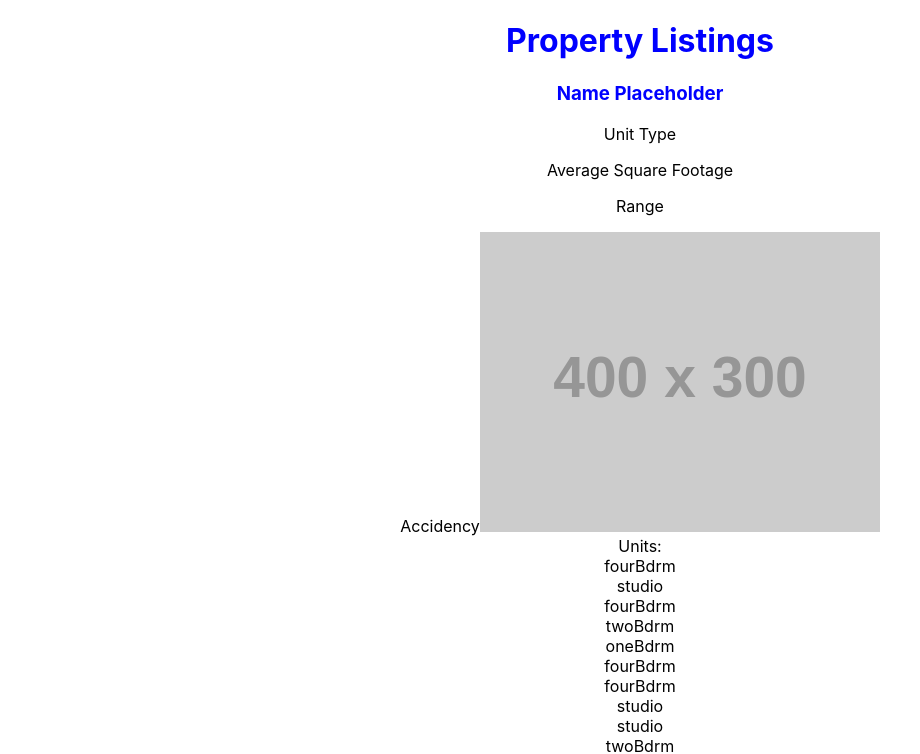
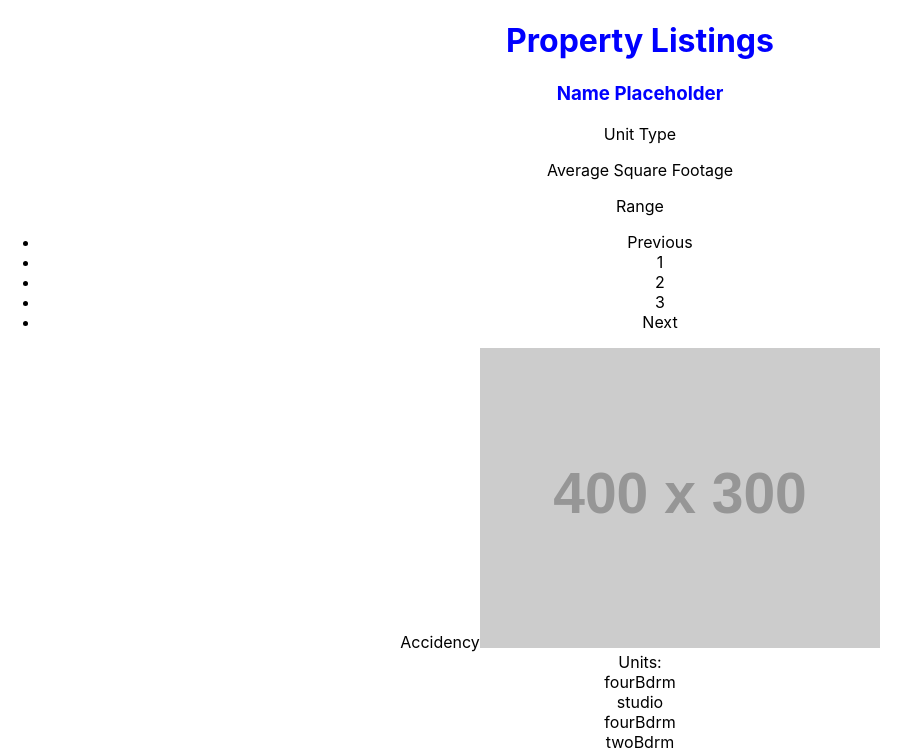
Before and after one commit to coderlore/property-demo, a React (Create React App) app: page / in a window 1280 px wide. Shown: the top 754 px of the page, without its empty margins (0-920 px from the left). Built offline with nearby package versions, Linux system fonts and the light colour scheme; data requests are answered from the project's data file.

Commit message:
Added react pagination logic

```diff
--- a/package.json
+++ b/package.json
@@ -13,6 +13,7 @@
     "json-server": "^0.17.1",
     "react": "^18.2.0",
     "react-dom": "^18.2.0",
+    "react-paginate": "^8.1.4",
     "react-scripts": "5.0.1",
     "typescript": "^4.9.4",
     "web-vitals": "^2.1.4"
--- a/src/App.tsx
+++ b/src/App.tsx
@@ -1,4 +1,5 @@
 import React from 'react';
+import ReactPaginate from 'react-paginate'
 import './App.css';
 import Content from './Content'
 import Header from './Header'
@@ -17,8 +18,29 @@ type resultProps = {
 function App() {
   const [results, setResult] = useState<resultProps[]>([])
   const [error, setError] = useState({})
+  const [pageCount, setpageCount] = useState(0)
+
+  const listingPerPage:number = 5
+  const pagesVisited = pageCount * listingPerPage
+
+  const displayListings = results
+    .slice(pagesVisited, pagesVisited + listingPerPage)
+    .map(result => {
+      return(
+        <div className='result'>
+            <Result result={result}/>
+        </div>
+      )
+    })
+
+  const pageNumber = Math.ceil(results.length / listingPerPage)
+
+  const changePage = ({selected}:any) => {
+    setpageCount(selected)
+  }
 
   interface Result {
+    id: String;
     name: String;
     picture: string;
     units: [
@@ -39,6 +61,32 @@ function App() {
     .then(res => setResult(res))
     .catch(error => setError(error))
   }, [])
+
+  // useEffect(() => {
+  //   const getData = async() => {
+  //     const res = await fetch(
+  //       `http://localhost:8000/listing?_sort=name&_order=asc?_page=1&_limit=${limit}`
+  //     )
+  //     const data = await res.json()
+  //     const total = res.headers.get('x-total-count')
+  //     setpageCount(Math.ceil(Number(total)/limit))
+  //     setResult(data)
+  //   }
+  //   getData()
+  // }, [limit])
+
+  // const fetchData = async (currentPage:any) => {
+  //   const res = await fetch(`http://localhost:8000/listing?_sort=name&_order=asc?_page=1&_limit=${limit}`)
+  //   const data = await res.json()
+  //   return data
+  // }
+
+  // const handlePageClick = async (data:any) => {
+  //   let currentPage = data.selected + 1
+
+  //   const dataServer = await fetchData(currentPage)
+  //   setResult(dataServer)
+  // }
   // const [result, setResult] = useState<resultProps[]>([])
 
   // useEffect(() => {
@@ -56,7 +104,16 @@ function App() {
     <div className="App">
       <Header title='Property Listings' />
       <Content title='Name Placeholder'/>
-      {results.length > 0 ? results.map((result:Result) => <Result result={result}/>) : (<Loader />)}
+      <ReactPaginate
+        previousLabel={'Previous'}
+        nextLabel={'Next'}
+        pageCount={pageNumber}
+        onPageChange={changePage}
+        containerClassName="paginationBtn"
+      />
+      <div>
+        {displayListings}
+      </div>
     </div>
   );
 }
--- a/src/types/Result.types.tsx
+++ b/src/types/Result.types.tsx
@@ -1,4 +1,5 @@
 export type ResultType = {
+    id: String;
     name: String;
     picture: string;
     units: [
```
Also changed, not shown: 1 other file (tests, documents, lock files or other folders).
